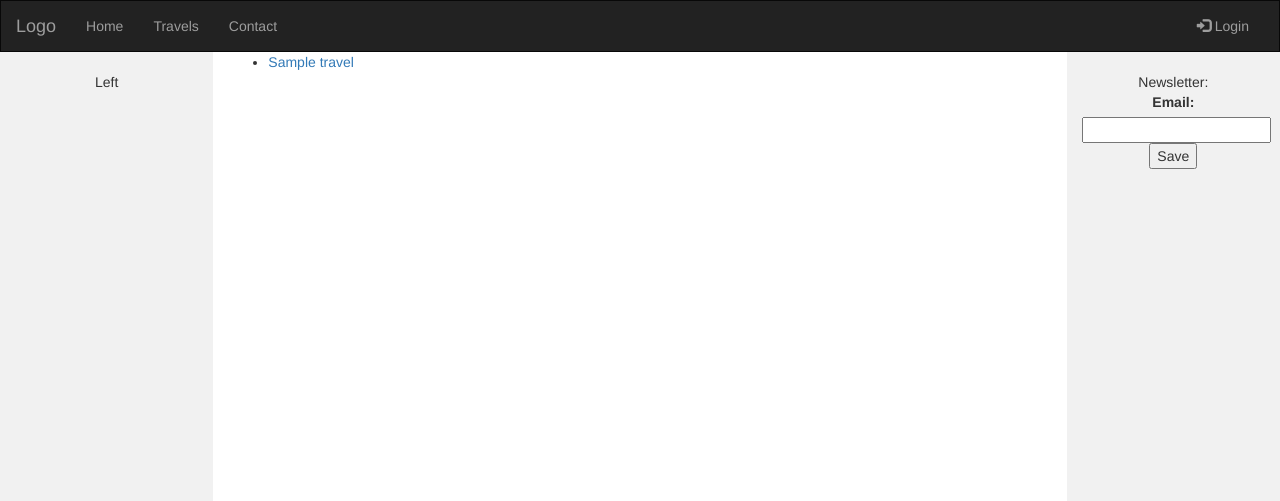
After one commit to C6H6/django-cms, a Django app: page /travel/ in a window 1280 px wide. The commit adds this page. Shown: the top 501 px of the page. Run offline with Django 3.2, Linux system fonts and the light colour scheme; tables that the repository leaves empty hold one stand-in row (values such as "Sample post"); parts of the project's set-up code (start-up, migrations or seed data) failed here and were passed over; some libraries are stand-ins or nearby versions.

Commit message:
Menus + favicon + remove debug

```diff
--- a/cms/apps/authorization/views.py
+++ b/cms/apps/authorization/views.py
@@ -13,9 +13,6 @@
 
 def check_login(request):
     form = AuthenticationForm(data=request.POST)
-
-    print(form.is_valid())
-
     if form.is_valid():
         username = form.cleaned_data.get('username')
         password = form.cleaned_data.get('password')
@@ -46,7 +43,6 @@
         return redirect('core:index')
 
     for message in form.errors.values():
-        print(message)
         messages.add_message(request, messages.ERROR, message)
 
     return redirect('authorization:registration')
--- /dev/null
+++ b/cms/apps/travel/templates/travel/index.html
@@ -0,0 +1,9 @@
+{% extends 'base.html' %}
+
+{% block content %}
+    <ul>
+        {% for travel in travels %}
+            <li><a href="{% url 'travel:details' travel.id %}">{{ travel.title }}</a></li>
+        {% endfor %}
+    </ul>
+{% endblock %}
--- a/cms/apps/travel/urls.py
+++ b/cms/apps/travel/urls.py
@@ -5,5 +5,6 @@
 app_name = 'travel'
 
 urlpatterns = [
+    path('', views.index, name='index'),
     path('details/<int:travel_id>/', views.details, name='details'),
 ]
--- a/cms/apps/travel/views.py
+++ b/cms/apps/travel/views.py
@@ -3,6 +3,11 @@
 from cms.apps.travel.models import Travel
 
 
+def index(request):
+    travels = Travel.objects.filter(active=True)
+    return render(request, 'travel/index.html', {'travels': travels})
+
+
 def details(request, travel_id):
     travel = get_object_or_404(Travel, pk=travel_id, active=True)
     return render(request, 'travel/details.html', {'travel': travel})
--- a/cms/templates/base.html
+++ b/cms/templates/base.html
@@ -3,9 +3,10 @@
 <!DOCTYPE html>
 <html lang="pl">
 <head>
-    <title>CMS</title>
+    <title>Travel CMS</title>
     <meta charset="utf-8">
     <meta name="viewport" content="width=device-width, initial-scale=1">
+    <link rel="shortcut icon" type="image/png" href="{% static 'favicon.ico' %}"/>
     <link rel="stylesheet" href="https://maxcdn.bootstrapcdn.com/bootstrap/3.3.7/css/bootstrap.min.css">
     <script src="https://ajax.googleapis.com/ajax/libs/jquery/3.3.1/jquery.min.js"></script>
     <script src="https://maxcdn.bootstrapcdn.com/bootstrap/3.3.7/js/bootstrap.min.js"></script>
--- a/cms/templates/partials/navbar.html
+++ b/cms/templates/partials/navbar.html
@@ -8,10 +8,9 @@
 </div>
 <div class="collapse navbar-collapse" id="myNavbar">
     <ul class="nav navbar-nav">
-        <li><a href="{% url 'core:index' %}">Home</a></li>
-        <li><a href="#">About</a></li>
-        <li><a href="#">Projects</a></li>
-        <li><a href="{% url 'contact:index' %}">Contact</a></li>
+        <li><a class="{% block menu_home %}{% endblock %}" href="{% url 'core:index' %}">Home</a></li>
+        <li><a class="{% block menu_travels %}{% endblock %}" href="{% url 'travel:index' %}">Travels</a></li>
+        <li><a class="{% block menu_contact %}{% endblock %}" href="{% url 'contact:index' %}">Contact</a></li>
     </ul>
     <ul class="nav navbar-nav navbar-right">
         {% if user.is_authenticated %}
```
Also changed, not shown: cms/apps/core/templates/core/index.html (+3 -9 lines), cms/static/favicon.ico (added).
